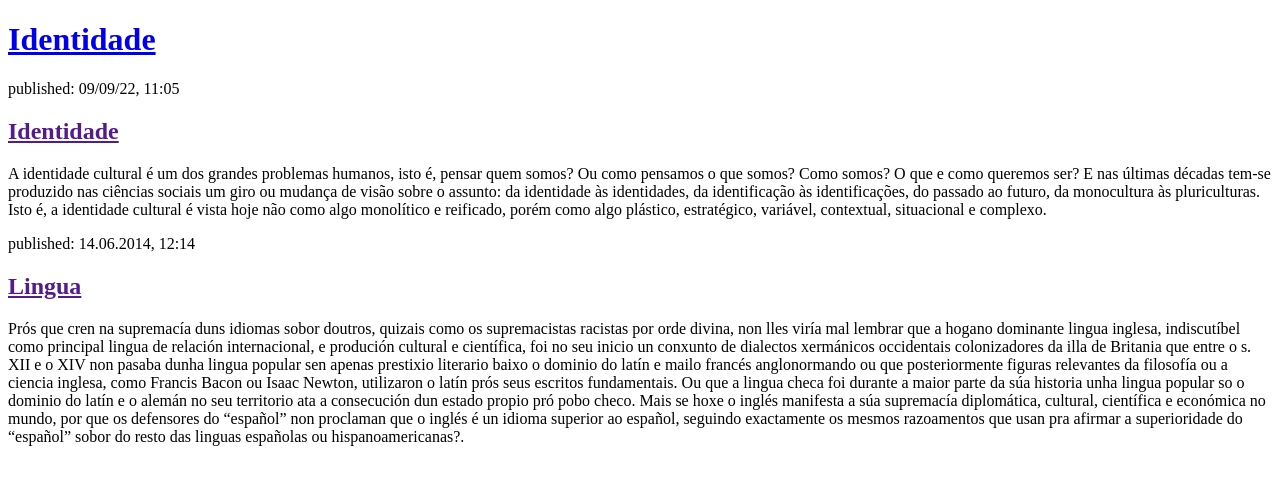
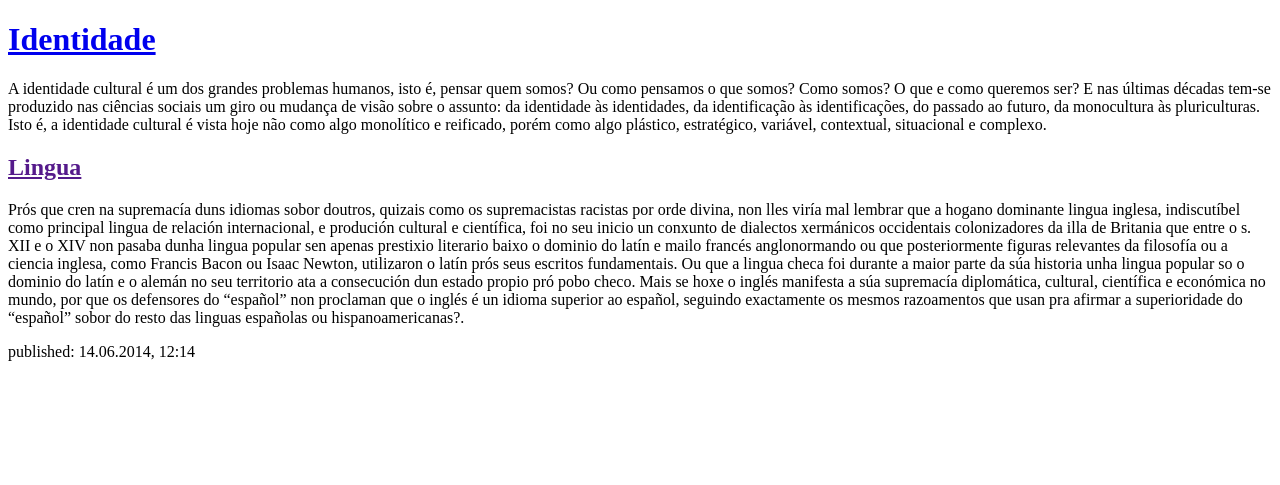
Before and after one commit to Beatrigz/Django-tutorial, a Django app: page / in a window 1280 px wide. Shown: the top 485 px of the page. Run offline with Django 3.2, Linux system fonts and the light colour scheme.

Commit message:
html changes

```diff
--- a/blog/templates/blog/post_list.html
+++ b/blog/templates/blog/post_list.html
@@ -6,18 +6,15 @@
     <body>
         <header>
             <h1><a href="/">Identidade</a></h1>
-        </header>
+	    <p>A identidade cultural é um dos grandes problemas humanos, isto é, pensar quem somos? Ou como pensamos o que somos? Como somos? O que e como queremos ser? E nas últimas décadas tem-se produzido nas ciências sociais um giro ou mudança de visão sobre o assunto: da identidade às identidades, da identificação às identificações, do passado ao futuro, da monocultura às pluriculturas. Isto é, a identidade cultural é vista hoje não como algo monolítico e reificado, porém como algo plástico, estratégico, variável, contextual, situacional e complexo. <p>
 
-        <article>
-            <time>published: 09/09/22, 11:05</time>
-            <h2><a href="">Identidade</a></h2>
-	    <p>A identidade cultural é um dos grandes problemas humanos, isto é, pensar quem somos? Ou como pensamos o que somos? Como somos? O que e como queremos ser? E nas últimas décadas tem-se produzido nas ciências sociais um giro ou mudança de visão sobre o assunto: da identidade às identidades, da identificação às identificações, do passado ao futuro, da monocultura às pluriculturas. Isto é, a identidade cultural é vista hoje não como algo monolítico e reificado, porém como algo plástico, estratégico, variável, contextual, situacional e complexo. <p>
 	</article>
 
         <article>
-            <time>published: 14.06.2014, 12:14</time>
             <h2><a href="">Lingua</a></h2>
             <p>Prós que cren na supremacía duns idiomas sobor doutros, quizais como os supremacistas racistas por orde divina, non lles viría mal lembrar que a hogano dominante lingua inglesa, indiscutíbel como principal lingua de relación internacional, e produción cultural e científica, foi no seu inicio un conxunto de dialectos xermánicos occidentais colonizadores da illa de Britania que entre o s. XII e o XIV non pasaba dunha lingua popular sen apenas prestixio literario baixo o dominio do latín e mailo francés anglonormando ou que posteriormente figuras relevantes da filosofía ou a ciencia inglesa, como Francis Bacon ou Isaac Newton, utilizaron o latín prós seus escritos fundamentais. Ou que a lingua checa foi durante a maior parte da súa historia unha lingua popular so o dominio do latín e o alemán no seu territorio ata a consecución dun estado propio pró pobo checo. Mais se hoxe o inglés manifesta a súa supremacía diplomática, cultural, científica e económica no mundo, por que os defensores do “español” non proclaman que o inglés é un idioma superior ao español, seguindo exactamente os mesmos razoamentos que usan pra afirmar a superioridade do “español” sobor do resto das linguas españolas ou hispanoamericanas?.</p>
         </article>
-    </body>
+            <time>published: 14.06.2014, 12:14</time>
+
+</body>
 </html>
```
